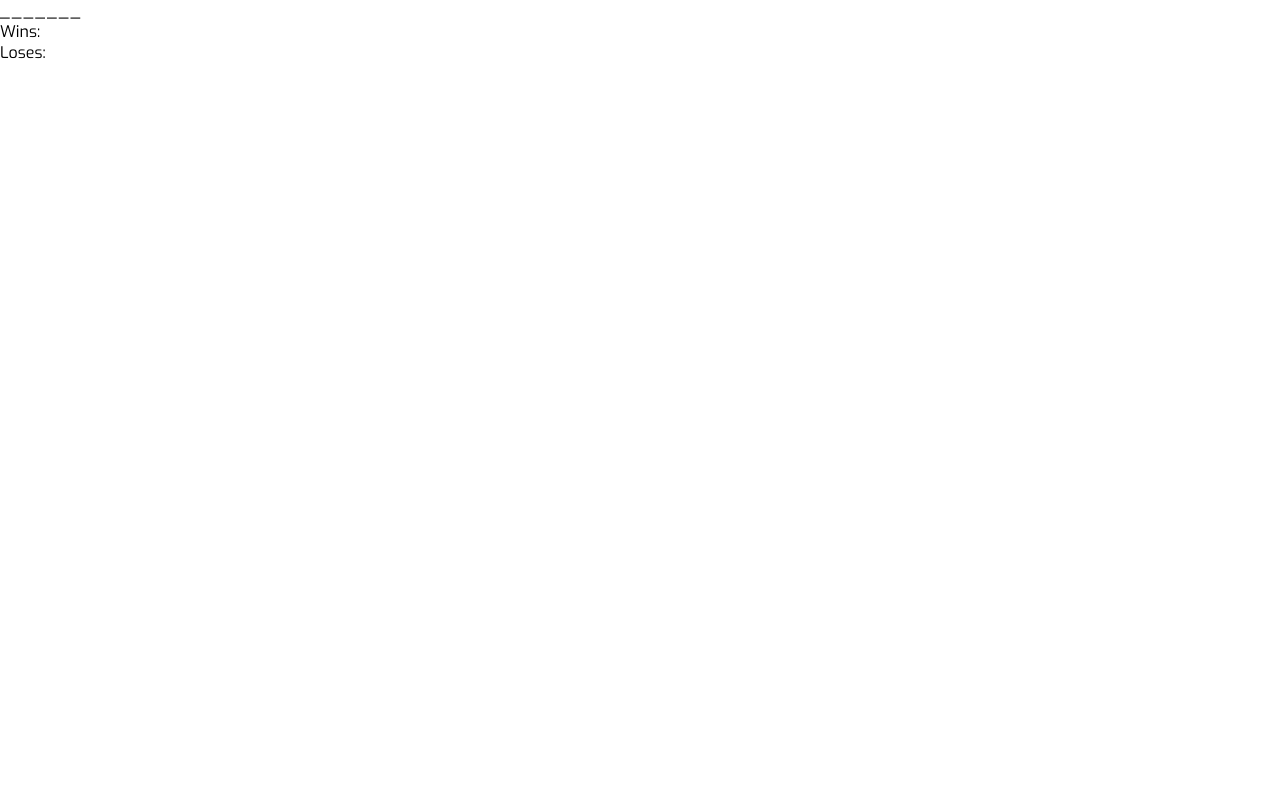
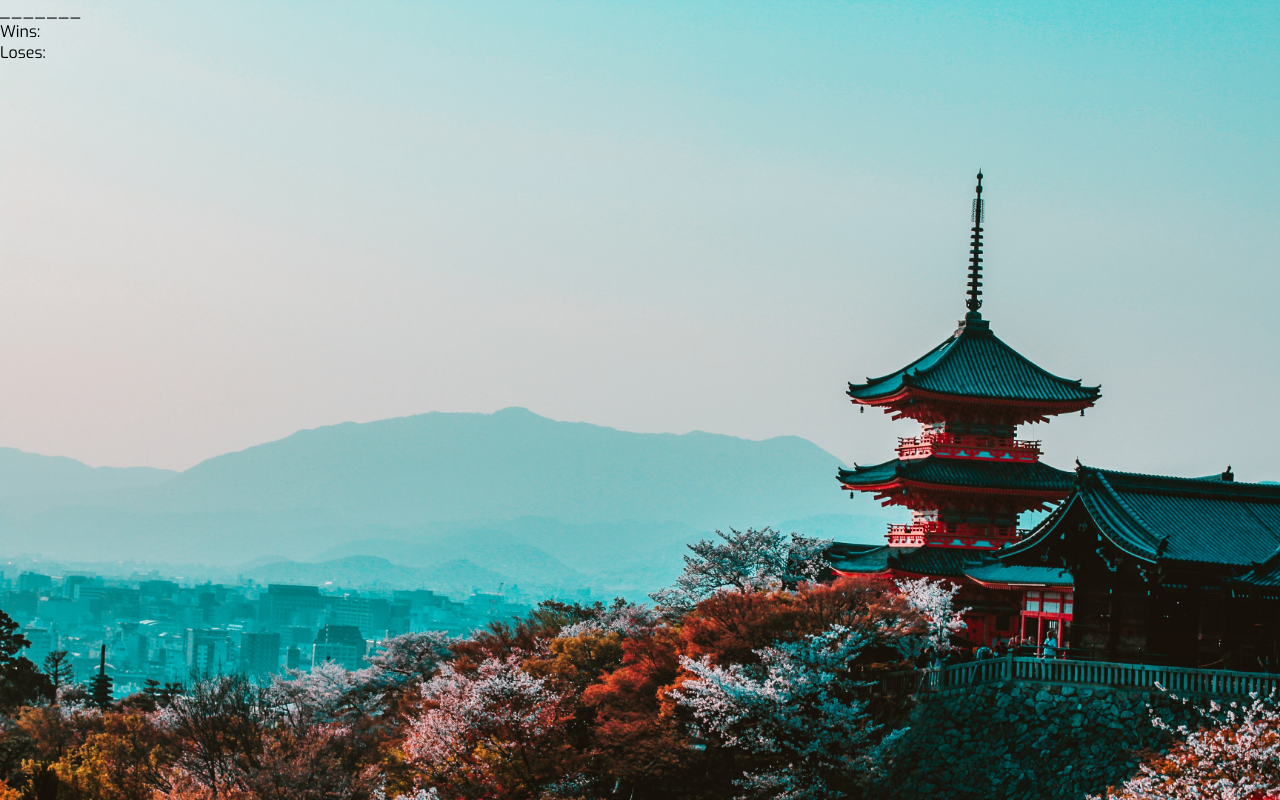
Before and after one commit to trentoncornwall/hangman, a plain HTML site: page index.html in a window 1280 px wide. Drawn offline with Linux system fonts and the light colour scheme.

Commit message:
adding themed background

```diff
--- a/assets/css/style.css
+++ b/assets/css/style.css
@@ -7,6 +7,8 @@
 
 body {
     font-family: 'Exo', sans-serif;
+    background-image: url("../images/background.jpg");
+    background-size: cover;
 }
 
 .displayedText {
```
Also changed, not shown: assets/javascript/game.js (+4 -8 lines), assets/images/background.jpg (added).
